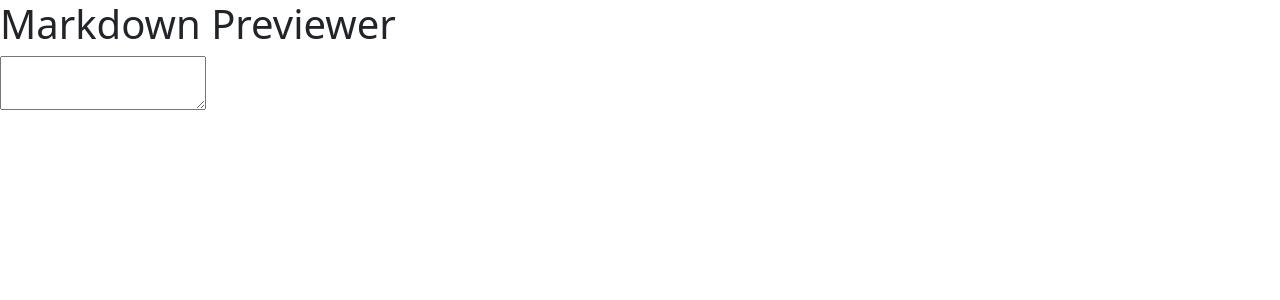
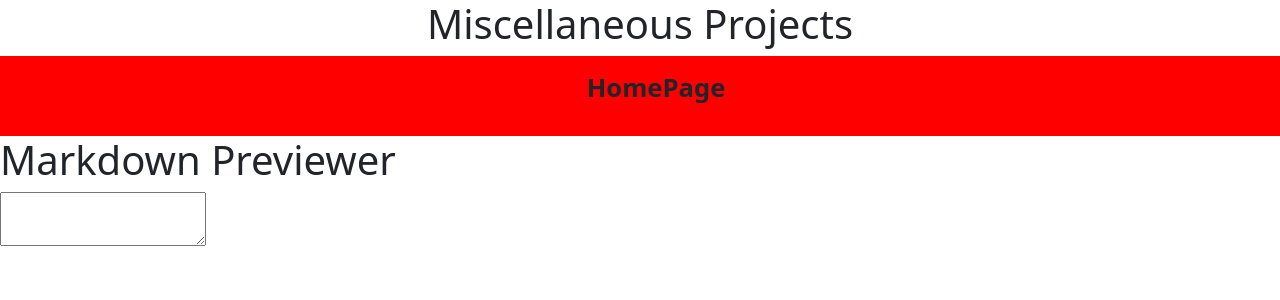
Before and after one commit to StudentCZ/MiscProjects, a React (Create React App) app: page /markdown in a window 1280 px wide. Shown: the top 300 px of the page. Built offline with nearby package versions, Linux system fonts and the light colour scheme.

Commit message:
imported home component

```diff
--- a/src/Markdown_Previewer/Markdown.js
+++ b/src/Markdown_Previewer/Markdown.js
@@ -1,10 +1,12 @@
 import React, { useState } from 'react';
+import Home from '../Home';
 
 const Markdown = () => {
   const [text, setText] = useState('');
 
   return (
     <div>
+      <Home />
       <h1>Markdown Previewer</h1>
       <textarea
         id='editor'
```
